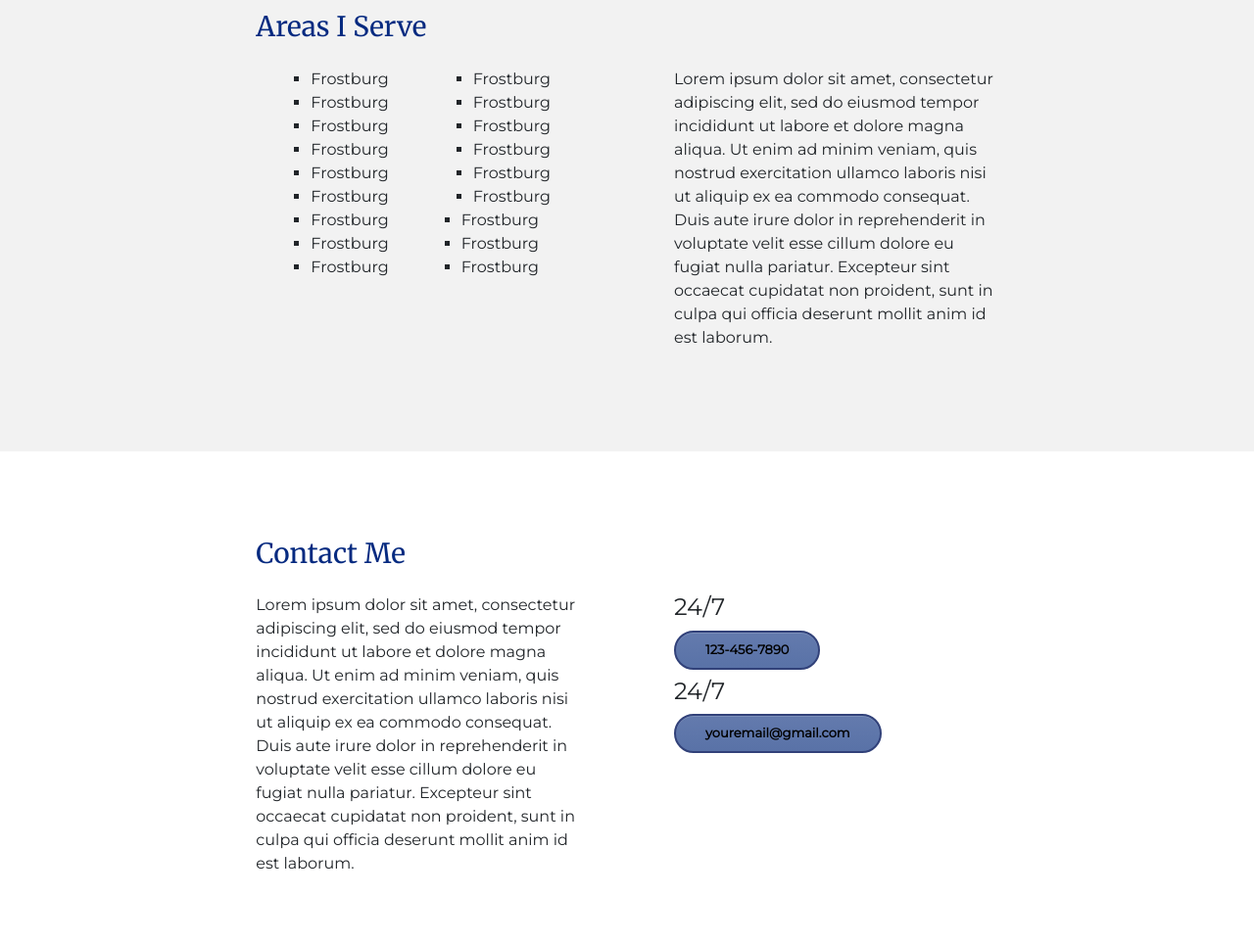
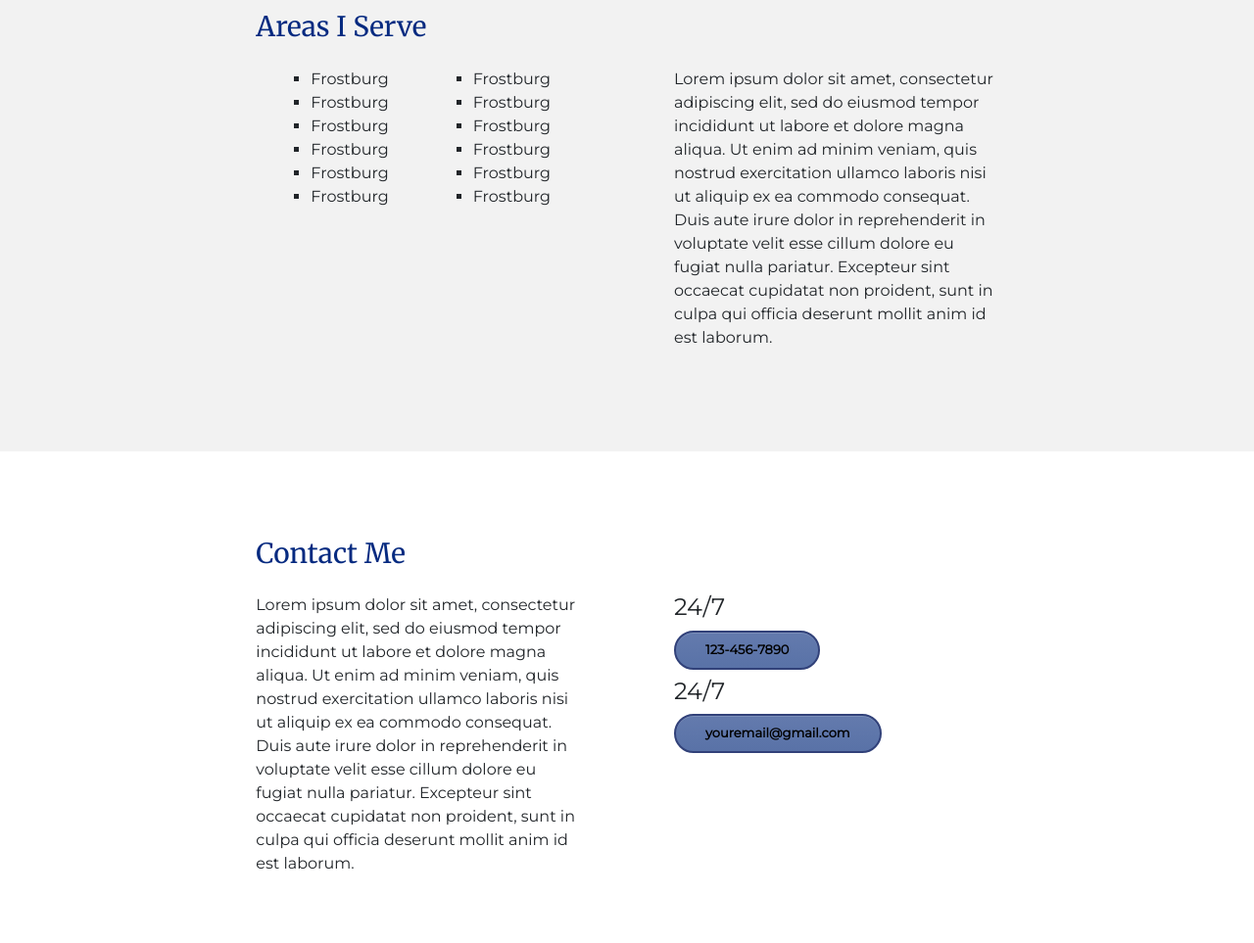
Before and after one commit to phormuth/Pauls-Home-Inspections, a plain HTML site: page index.html in a window 1280 px wide. Shown: the part 1819-2782 px from the top of the page at 98% size. Drawn offline with nearby package versions, Linux system fonts and the light colour scheme.

Commit message:
Fix Errors

```diff
--- a/index.html
+++ b/index.html
@@ -186,24 +186,6 @@
                 </div>
               </div>
             </div>
-            <div class="col my-0">
-              <div class="row">
-                <div class="col">
-                  <ul class="areas-of-service my-0">
-                    <li>Frostburg</li>
-                    <li>Frostburg</li>
-                    <li>Frostburg</li>
-                  </ul>
-                </div>
-                <div class="col">
-                  <ul class="areas-of-service my-0">
-                    <li>Frostburg</li>
-                    <li>Frostburg</li>
-                    <li>Frostburg</li>
-                  </ul>
-                </div>
-              </div>
-            </div>
           </div>
         </div>
         <div class="col-lg-4 px-5 py-2">
```
